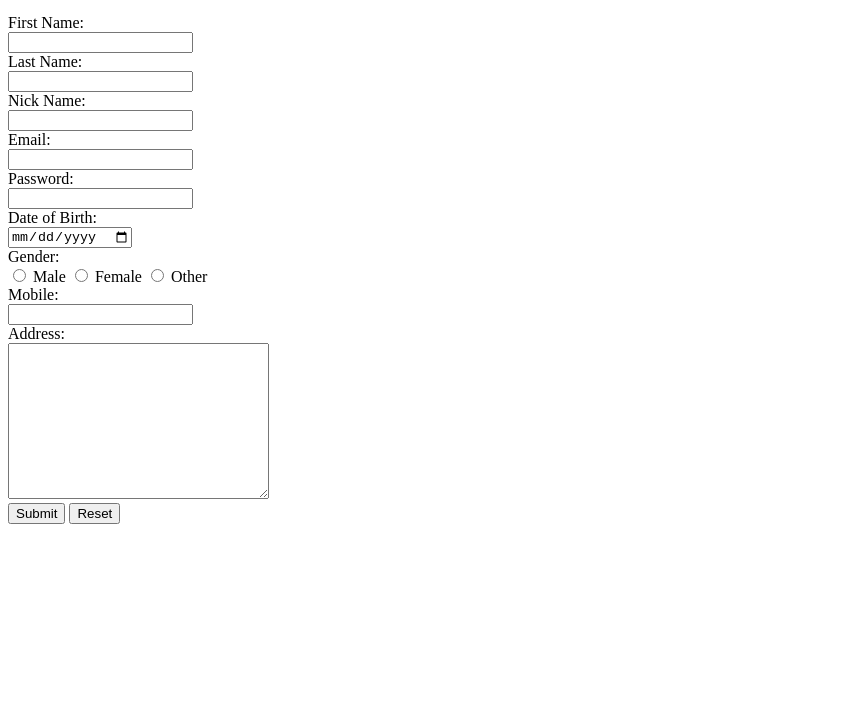
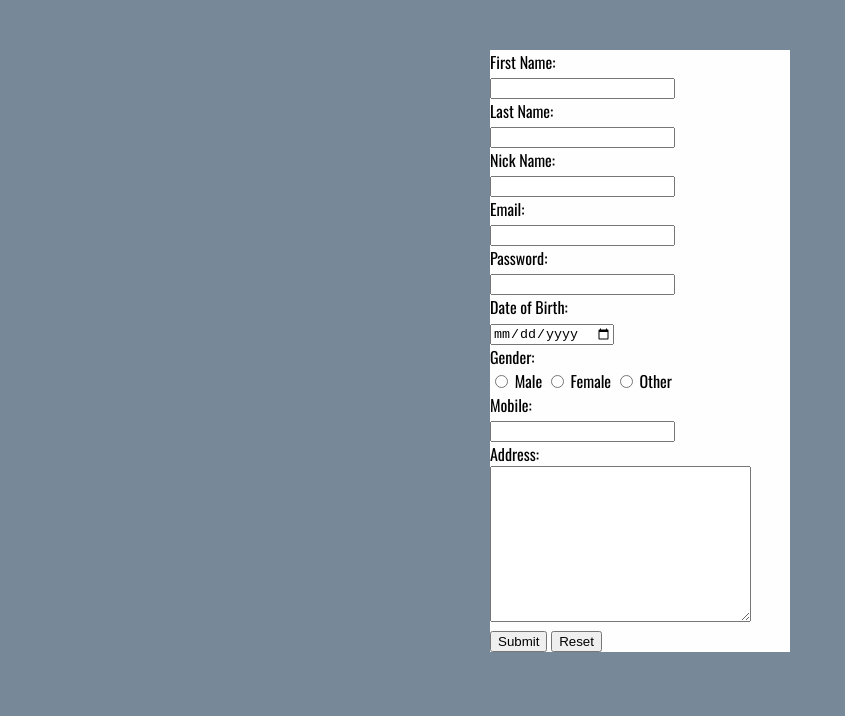
Before and after one commit to GianVillanueva/Gian_CSDC105, a plain HTML site: page form_uniform2.html in a window 1280 px wide. Shown: the part 84-800 px from the top of the page, without its empty margins (0-845 px from the left). Drawn offline with nearby package versions, Linux system fonts and the light colour scheme.

Commit message:
Update form_uniform2.html

```diff
--- a/form_uniform2.html
+++ b/form_uniform2.html
@@ -12,7 +12,7 @@
  <link href="https://fonts.googleapis.com/css2?family=Oswald:wght@200..700&display=swap" rel="stylesheet">
 
     <title>Registration Form</title>
-    <link rel="stylesheet" href="form_uniforms.css">
+    <link rel="stylesheet" href="form_uniform2.css">
 </head>
 <body>
     <div>
```
